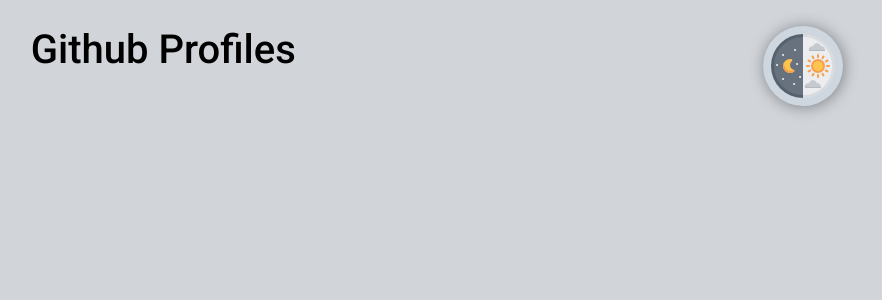
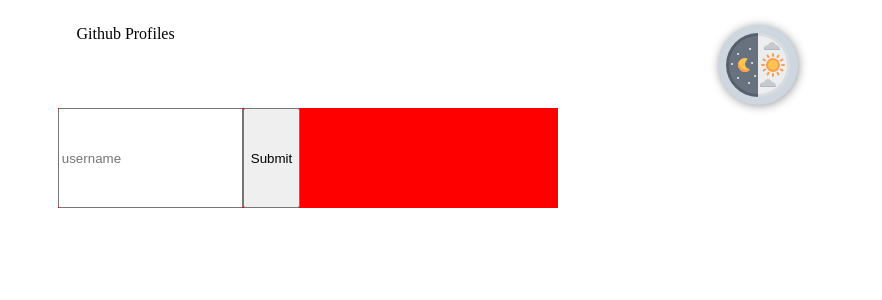
Before and after one commit to tadeifelipe/github-profiles, a React (Create React App) app: page / in a window 1280 px wide. Shown: the top 300 px of the page, without its empty margins (203-1085 px from the left). Built offline with nearby package versions, Linux system fonts and the light colour scheme.

Commit message:
add search

```diff
--- a/src/App.js
+++ b/src/App.js
@@ -1,11 +1,15 @@
 import React from 'react';
-import './Global.css';
+// import './Global.css';
 
 import Header from './components/Header/Header';
+import { Search } from './components/Shearch/Search';
 
 function App() {
   return (
-   <Header/>
+    <>
+      <Header/>
+      <Search/>
+   </>
   );
 }
 
--- a/src/Global.css
+++ b/src/Global.css
@@ -1,5 +1,5 @@
 @import url('https://fonts.googleapis.com/css2?family=Roboto:wght@500&display=swap');
-*{
+body{
     margin: 0;
     padding: 0;
     font: 40px Roboto, sans-serif;
--- a/src/components/Header/style.css
+++ b/src/components/Header/style.css
@@ -13,7 +13,7 @@
     border-radius: 50px;
     background-color: #ced6e0;
     border: none;
-    box-shadow: 1px 1px 15px rgba(0, 0, 0, 0.4);
+    box-shadow: 1px 1px 10px rgba(0, 0, 0, 0.4);
     cursor: pointer;
     transition: all 1s cubic-bezier(0.075, 0.82, 0.165, 1);
 }
--- /dev/null
+++ b/src/components/Shearch/Search.js
@@ -0,0 +1,13 @@
+import React from 'react';
+import './styleSearch.css';
+
+export const Search = () => {
+    return(
+     <div className="container2">
+         {/* <form> */}
+            <input type="text" placeholder="username" className="teste"></input>
+            <input type="submit" className="find"></input>
+         {/* </form> */}
+     </div>
+    );
+}
--- /dev/null
+++ b/src/components/Shearch/styleSearch.css
@@ -0,0 +1,11 @@
+.container2{
+    display: flex;
+    margin-left: 20%;
+    height: 100px;
+    width: 500px;
+    background-color: red;
+};
+
+.teste {
+    background-color: blue;
+}
```
